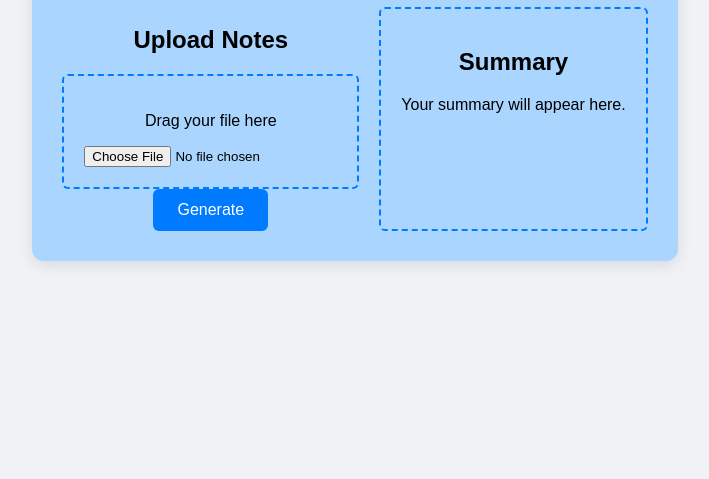
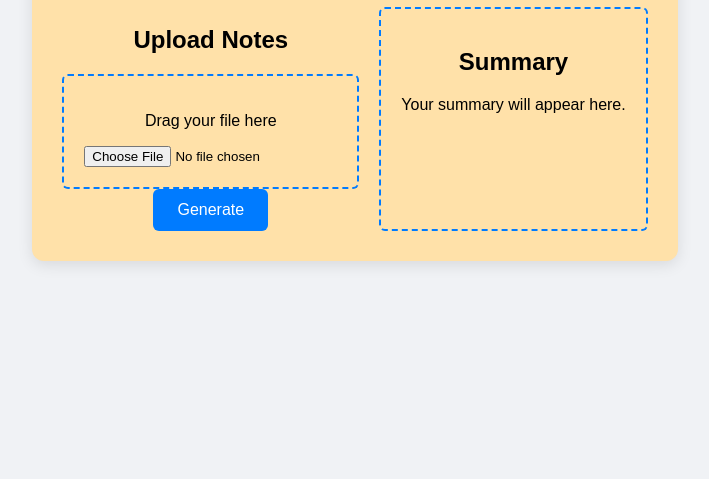
Before and after one commit to atifmn/NoteBriefer, a plain HTML site: page index.html in a window 1280 px wide. Shown: the part 321-800 px from the top of the page, without its empty margins (285-994 px from the left). Drawn offline with Linux system fonts and the light colour scheme.

Commit message:
Added GUI color changes to better fit school-like feel

```diff
--- a/styling.css
+++ b/styling.css
@@ -26,7 +26,7 @@ body {
     border-radius: 6px;
 }
 #gui-container {
-    background: #a9d5ff;
+    background: #ffe1a9;
     padding: 30px;
     border-radius: 12px;
     box-shadow: 0 4px 15px rgba(0,0,0,0.1);
```
